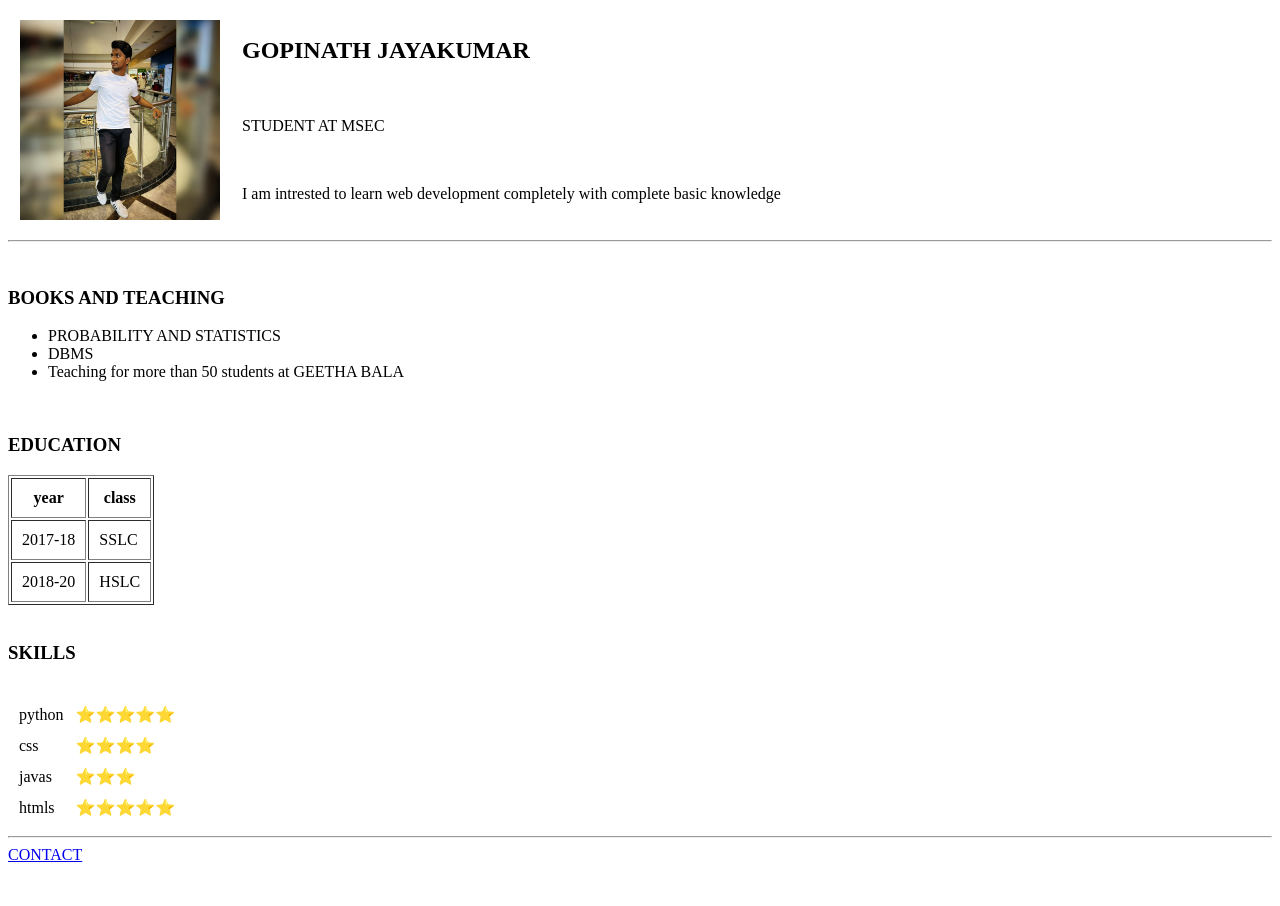
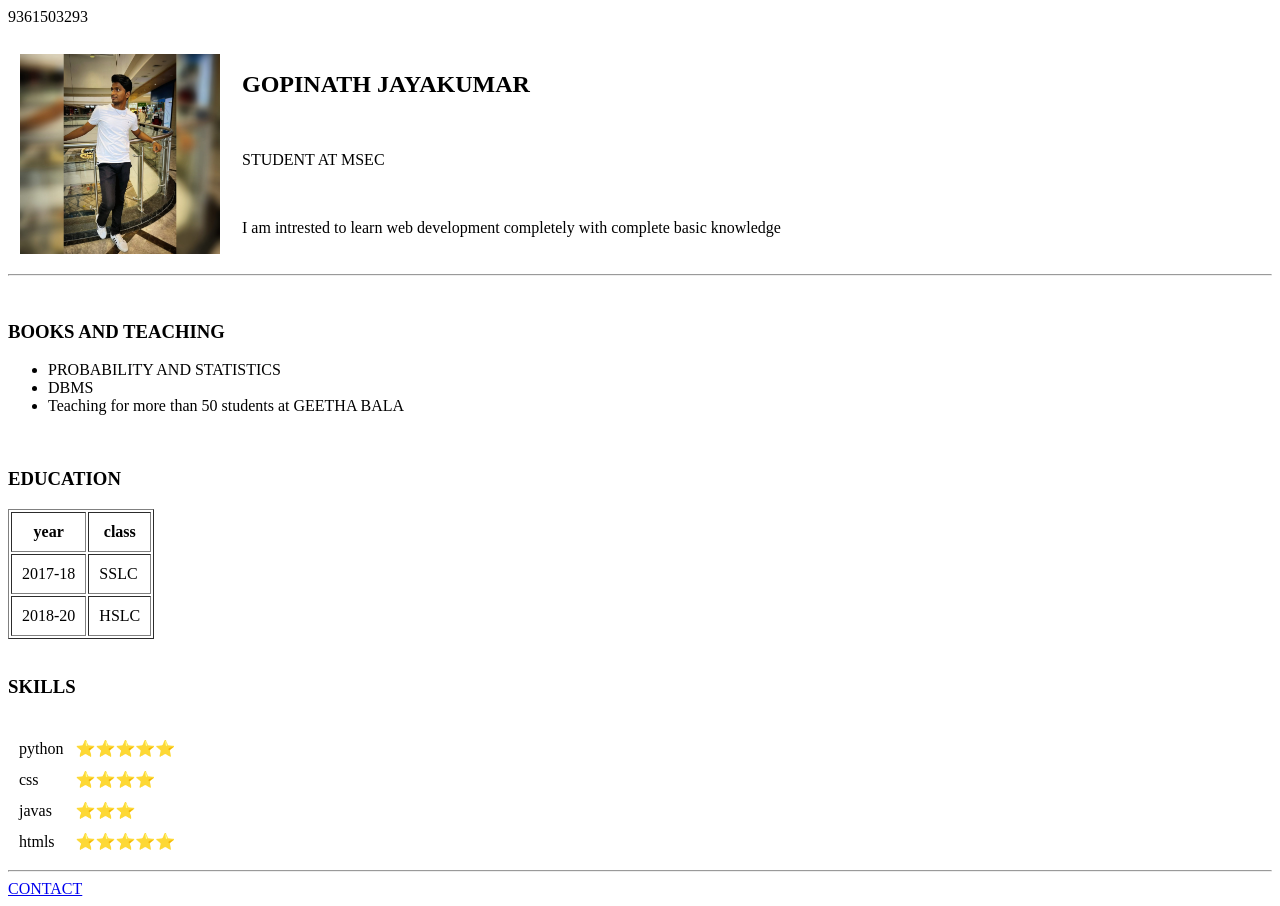
Before and after one commit to DANTECELINE/DC, a plain HTML site: page index.html in a window 1280 px wide. Before the commit the page ends 872 px from the top, so only its background shows below. Drawn offline with Linux system fonts and the light colour scheme.

Commit message:
added ph no

```diff
--- a/index.html
+++ b/index.html
@@ -4,6 +4,7 @@
     <title>Gopi's Page</title>
   </head>
   <body>
+    <p>9361503293</p>
     <table  cellpadding="10">
       <tr>
         <td><img src="GOPPS.jpeg" width="200" height="200"></td>
```
